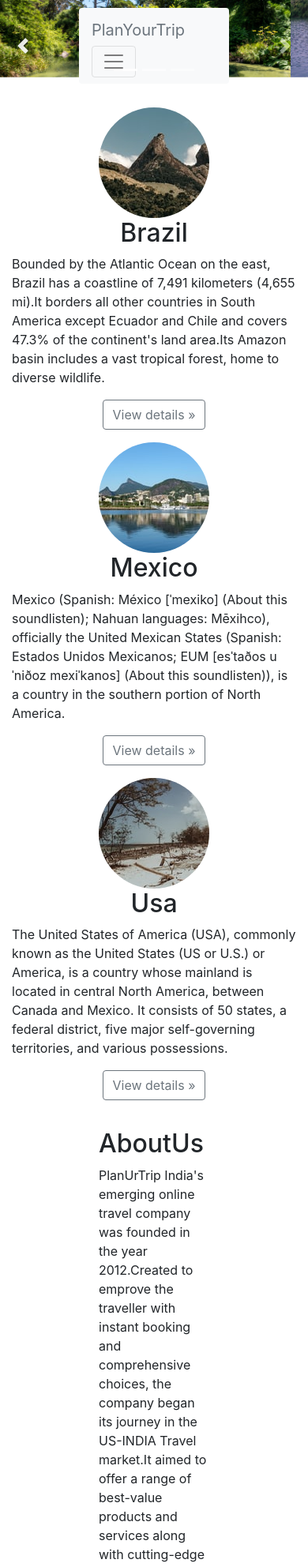
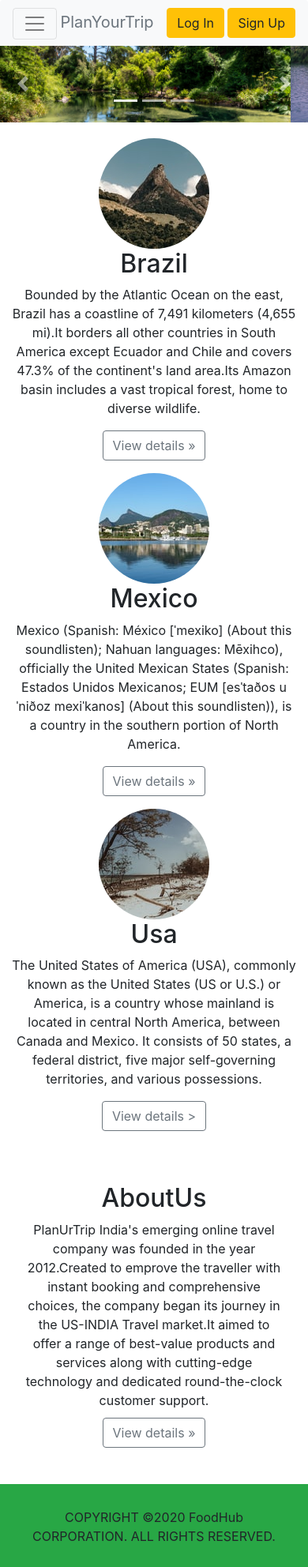
Before and after one commit to naveenbish/FrontEnd-Design, a plain HTML site: page PlanYourTrip/Html/index.html in a window 390 px wide. Shown: the top 1984 px of the page at 79% size. Drawn offline with nearby package versions, Linux system fonts and the light colour scheme.

Commit message:
More responsive then before

```diff
--- a/PlanYourTrip/Html/index.html
+++ b/PlanYourTrip/Html/index.html
@@ -18,44 +18,13 @@
     <title>PlanYourTrip</title>
   </head>
   <body>
-    <div id="carouselExampleCaptions" class="carousel slide" data-ride="carousel">
-
-      <ol class="carousel-indicators">
-        <li data-target="#carouselExampleCaptions" data-slide-to="0" class="active"></li>
-        <li data-target="#carouselExampleCaptions" data-slide-to="1"></li>
-        <li data-target="#carouselExampleCaptions" data-slide-to="2"></li>
-      </ol>
-      <div class="carousel-inner">
-        <div class="carousel-item active">
-          <img src="../Images/1.jpeg" class="d-block w-100" alt="...">
-          <div class="carousel-caption d-none d-md-block">
-            <h5 class="text-size-big">Brazil.</h5>
-            <p class="text-size-sm">The beaches of brazil continue to be some of this South American country's most coveted,longed-for tourist attractions.</p>
-            <button type="button" class="btn btn-warning">Sign Up Today</button>
-          </div>
-        </div>
-        <div class="carousel-item">
-          <img src="../Images/2.jpeg" class="d-block w-100" alt="...">
-          <div class="carousel-caption d-none d-md-block">
-            <h5 class="text-size-big">Mexico.</h5>
-            <p class="text-size-sm">One of the World's great civilization,Mexico  is a melange of Mesoamerican cultures and modern indigenous tribes, Spanish traditions and a vibrant modern economy, the biggest in Latin American after Brazil.</p>
-            <button type="button" class="btn btn-warning">Learn more</button>
-          </div>
-        </div>
-
-        <div class="carousel-item">
-          <img src="../Images/3.jpeg" class="d-block w-100" alt="Image3">
-          <div class="carousel-caption d-none d-md-block">
-            <h5 class="text-size-big">Aches National Park USA</h5>
-            <p class="text-size-sm">Located just 5 miles (8km) north of Moab is Arches National Park, Which containes the world's largest concentration of natural sandstones arches.</p>
-            <button type="button" class="btn btn-warning">Browse Gallery</button>
-          </div>
-        </div>
-        <nav class="navbar navbar-expand-lg navbar-light bg-light rounded navbar-wraper" style="margin: 10px 100px;">
-          <a class="navbar-brand text-secondary" href="#">PlanYourTrip</a>
+    <nav class="navbar navbar-expand-lg navbar-light bg-light rounded">
+      <div>
         <button class="navbar-toggler" type="button" data-toggle="collapse" data-target="#navbarNavDropdown" aria-controls="navbarNavDropdown" aria-expanded="false" aria-label="Toggle navigation">
           <span class="navbar-toggler-icon"></span>
         </button>
+        <a class="navbar-brand text-secondary" href="#">PlanYourTrip</a>
+      </div>
       <div class="collapse navbar-collapse" id="navbarNavDropdown">
         <ul class="navbar-nav">
           <li class="nav-item">
@@ -100,7 +69,41 @@
           </li>
         </ul>
       </div>
+      <div>
+        <button type="button" class="btn btn-warning">Log In</button>
+        <button type="button" class="btn btn-warning">Sign Up</button>
+      </div>
     </nav>
+    <div id="carouselExampleCaptions" class="carousel slide" data-ride="carousel">
+
+      <ol class="carousel-indicators">
+        <li data-target="#carouselExampleCaptions" data-slide-to="0" class="active"></li>
+        <li data-target="#carouselExampleCaptions" data-slide-to="1"></li>
+        <li data-target="#carouselExampleCaptions" data-slide-to="2"></li>
+      </ol>
+      <div class="carousel-inner">
+        <div class="carousel-item active">
+          <img src="../Images/1.jpeg" class="d-block w-100" alt="...">
+          <div class="carousel-caption d-none d-md-block">
+            <h5 class="text-size-big">Brazil.</h5>
+
+          </div>
+        </div>
+        <div class="carousel-item">
+          <img src="../Images/2.jpeg" class="d-block w-100" alt="...">
+          <div class="carousel-caption d-none d-md-block">
+            <h5 class="text-size-big">Mexico.</h5>
+            <button type="button" class="btn btn-warning">Learn more</button>
+          </div>
+        </div>
+
+        <div class="carousel-item">
+          <img src="../Images/3.jpeg" class="d-block w-100" alt="Image3">
+          <div class="carousel-caption d-none d-md-block">
+            <h5 class="text-size-big">Aches National Park USA</h5>
+            <button type="button" class="btn btn-warning">Browse Gallery</button>
+          </div>
+        </div>
       </div>
       <a class="carousel-control-prev" href="#carouselExampleCaptions" role="button" data-slide="prev">
         <span class="carousel-control-prev-icon" aria-hidden="true"></span>
@@ -118,7 +121,7 @@
           <img src="../Images/circle1.jpeg" class="bd-placeholder-img rounded-circle" width="140" height="140" >
             <rect width="100%" height="100%"></rect></img>
           <h2>Brazil</h2>
-          <div class="left"">
+          <div class="left text-center">
             <p>Bounded by the Atlantic Ocean on the east, Brazil has a coastline of 7,491 kilometers (4,655 mi).It borders all other countries in South America except Ecuador and Chile and covers 47.3% of the continent's land area.Its Amazon basin includes a vast tropical forest, home to diverse wildlife.</p>
             <p class="center"><a class="btn btn-outline-secondary" href="#" role="button">View details »</a></p></div>
         </div>
@@ -126,25 +129,26 @@
           <img src="../Images/circle2.jpeg" class="bd-placeholder-img rounded-circle" width="140" height="140" >
             <rect width="100%" height="100%"></rect></img>
           <h2>Mexico</h2>
-          <div class="left"">
+          <div class="left text-center">
             <p>Mexico (Spanish: México [ˈmexiko] (About this soundlisten); Nahuan languages: Mēxihco), officially the United Mexican States (Spanish: Estados Unidos Mexicanos; EUM [esˈtaðos uˈniðoz mexiˈkanos] (About this soundlisten)), is a country in the southern portion of North America.</p>
             <p class="center"><a class="btn btn-outline-secondary" href="#" role="button">View details »</a></p></div>
         </div><div class="col-lg-4 center">
           <img src="../Images/circle3.jpeg" class="bd-placeholder-img rounded-circle" width="140" height="140" >
             <rect width="100%" height="100%"></rect></img>
           <h2>Usa</h2>
-          <div class="left"">
+          <div class="left text-center">
             <p>The United States of America (USA), commonly known as the United States (US or U.S.) or America, is a country whose mainland is located in central North America, between Canada and Mexico. It consists of 50 states, a federal district, five major self-governing territories, and various possessions.</p>
-            <p class="center"><a class="btn btn-outline-secondary" href="#" role="button">View details »</a></p></div>
+            <p class="center"><a class="btn btn-outline-secondary" href="#" role="button">
+              View details ></a></p></div>
         </div>
       </div>
     </div>
-    <section class="mid-padding-2">
+    <section class="aboutUs">
       <div>
-      <h2 id="Aboutus">AboutUs</h2>
-          <div class="left"">
+      <h2>AboutUs</h2>
+          <div class="left text-center">
             <p>PlanUrTrip India's emerging online travel company was founded in the year 2012.Created to emprove the traveller with instant booking and comprehensive choices, the company began its journey in the US-INDIA Travel market.It aimed to offer a range of best-value products and services along with cutting-edge technology and dedicated round-the-clock customer support.<br>
-              <a class="btn btn-outline-secondary" href="#" role="button">View details »</a>
+              <a class="btn btn-outline-secondary" href="#" role="button" style="margin-top: 10px;">View details »</a>
             </p></div>
         </div>
     </section>
--- a/PlanYourTrip/css/index.css
+++ b/PlanYourTrip/css/index.css
@@ -1,8 +1,8 @@
-.navbar-wrapper {
-  position: relative;
-  z-index: 15;
+*{
+  margin: 0px;
+  padding: 0PX;
+  box-sizing: border-box;
 }
-
 .middle-part {
   display: flex;
 }
@@ -34,3 +34,16 @@
 .text-size-sm {
   font-size: 20px;
 }
+
+.aboutUs{
+  padding: 30px;
+
+}
+
+.aboutUs h2{
+  text-align: center;
+}
+
+.text-center{
+  text-align: center;
+}
```
Lines whose indentation alone changed are shown as unchanged.
